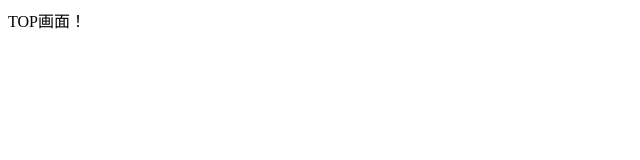
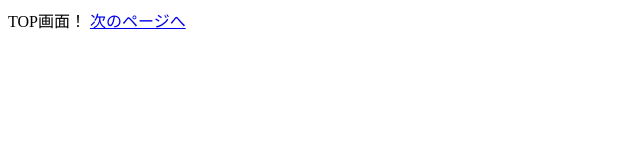
Before and after one commit to m-u-jaswill/m-u-jaswill.github.io, a plain HTML site: page index.html in a window 1280 px wide. Shown: the whole page, without its empty margins (0-640 px from the left). Drawn offline with Linux system fonts and the light colour scheme.

Commit message:
Update index.html

```diff
--- a/index.html
+++ b/index.html
@@ -27,7 +27,7 @@
 
 TOP画面！
 
-
+	 <a href='next.html'>次のページへ</a>
  <script type="text/javascript">
 	<!-- service workerの登録関係 -->
 	if('serviceWorker' in navigator){
```
